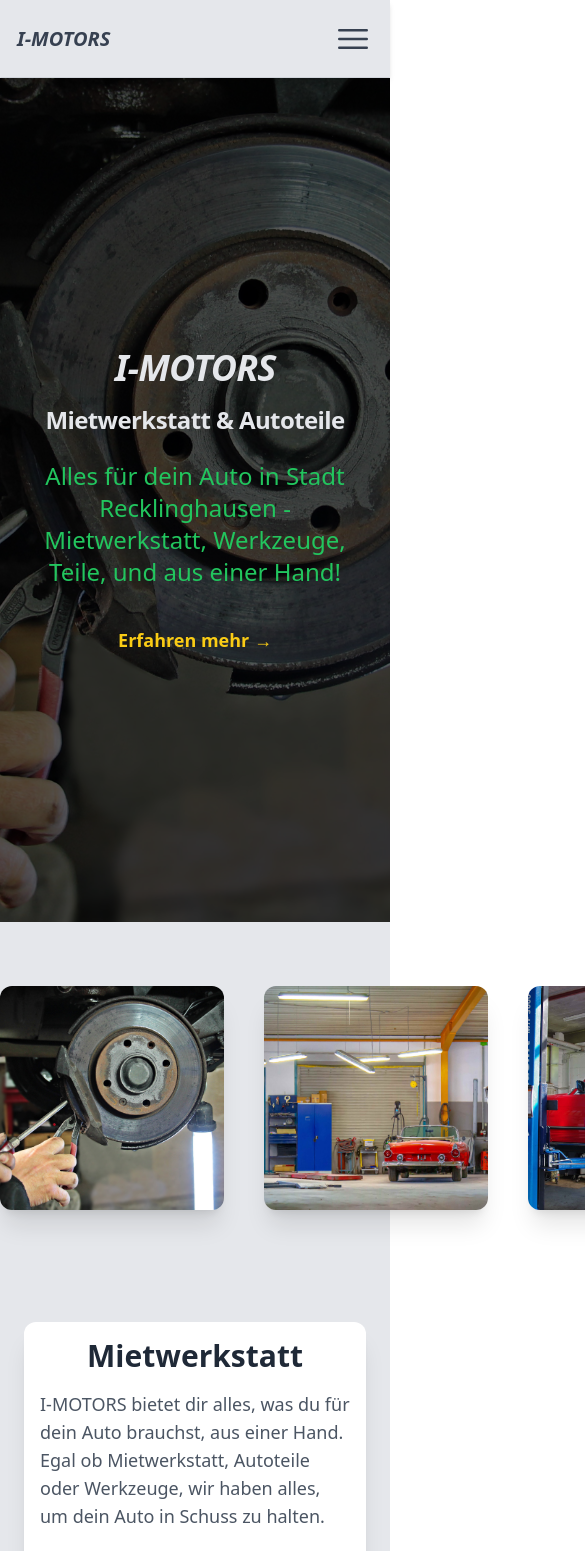
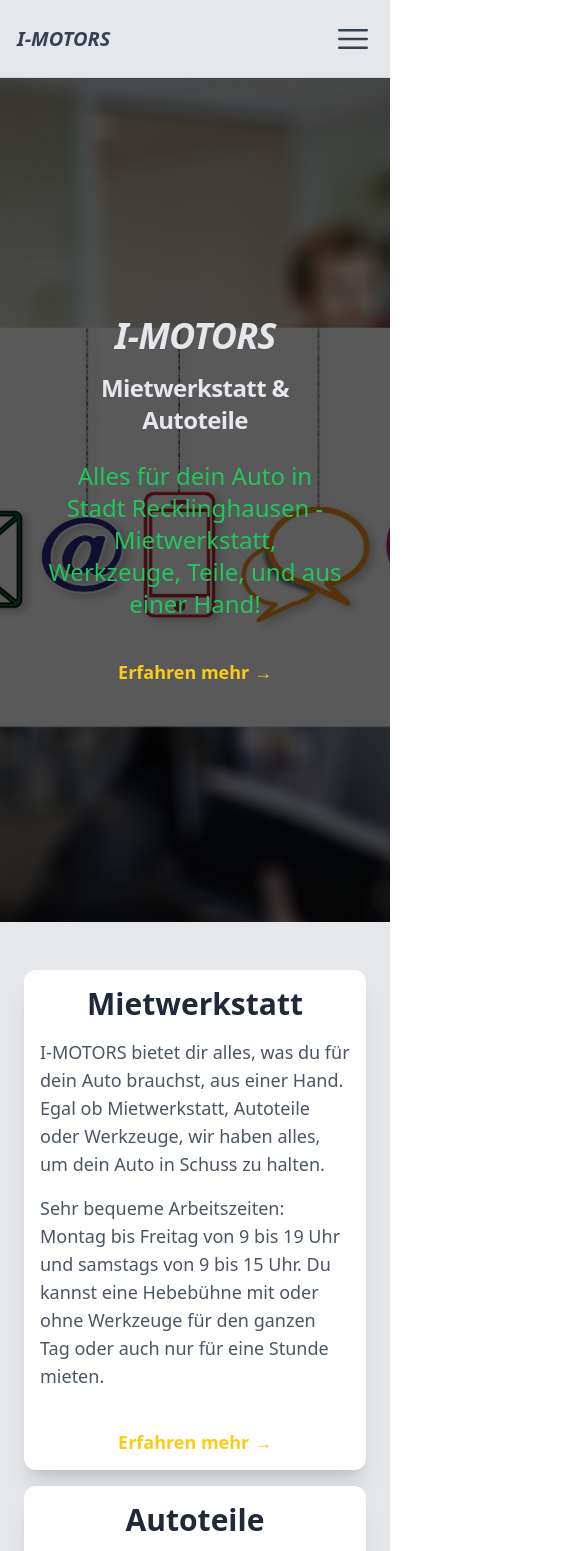
Before and after one commit to kostarusin/i-motors, a Next.js app: page / in a window 390 px wide. Shown: the top 1551 px of the page, 585 px wide, since content can reach past the window. Built offline with nearby package versions, Linux system fonts and the light colour scheme.

Commit message:
images responsive

```diff
--- a/src/app/components/HomePageImages.tsx
+++ b/src/app/components/HomePageImages.tsx
@@ -5,14 +5,13 @@ const images: string[] = [
   '/antique-car-4804725.jpg',
   '/automobile-3230876.jpg',
   '/workshop-97.jpg',
-  '/tuv-3206059.jpg',
 ];
 
 const HomePageImages: React.FC = () => {
   return (
-    <div className="relative mx-auto flex gap-10 max-w-7xl h-full lg:px-8">
+    <>
       {images.map((src: string, index: number) => (
-        <div key={index} className="relative w-56 h-56">
+        <div key={index} className="relative w-80 h-72">
           {' '}
           {/* Adjust height as needed */}
           <Image
@@ -24,7 +23,7 @@ const HomePageImages: React.FC = () => {
           />
         </div>
       ))}
-    </div>
+    </>
   );
 };
 
--- a/src/app/page.tsx
+++ b/src/app/page.tsx
@@ -1,23 +1,32 @@
-'use client';
-import Slideshow from './components/HomepageSlideshow';
-import SearchInput from './components/SearchInput';
+// 'use client';
+// import Slideshow from './components/HomepageSlideshow';
+// import SearchInput from './components/SearchInput';
 import ImageHomepageSection from './components/HomePageImages';
 import Image from 'next/image';
 
 export default function Page() {
   return (
     <main className="flex-grow">
-      <div className="relative h-screen w-full">
-        <Slideshow />
+      {/* <div className="relative h-screen w-full"> */}
+      <div
+        className="relative isolate px-6 lg:px-8 "
+        style={{
+          backgroundImage: "url('/contact-3994018.jpg')",
+          backgroundSize: 'cover',
+          backgroundPosition: 'center',
+          height: '100vh', // Adjust the height as needed
+        }}
+      >
+        {/* <Slideshow /> */}
         <div className="absolute inset-0 bg-black opacity-65 z-10"></div>{' '}
         <div className="relative z-20 flex flex-col items-center justify-center h-full">
           <div className="px-6 lg:px-8 text-center">
             <h1 className="text-4xl font-bold italic tracking-tight text-gray-200 sm:text-8xl">
               I-MOTORS
             </h1>
-            <p className="pt-4 text-2xl font-bold tracking-tight text-gray-200 sm:text-4xl">
+            <h2 className="pt-4 text-2xl font-bold tracking-tight text-gray-200 sm:text-4xl">
               Mietwerkstatt & Autoteile
-            </p>
+            </h2>
             <p className="mt-6 text-2xl leading-8 text-green-500">
               Alles für dein Auto in Stadt Recklinghausen - Mietwerkstatt,
               Werkzeuge, Teile, und aus einer Hand!
@@ -34,9 +43,7 @@ export default function Page() {
           </div>
         </div>
       </div>
-      <section className="bg-gray-200 py-16 grid gap-16 ">
-        <ImageHomepageSection />
-      </section>
+
       <section
         id="information"
         className="bg-gray-200 py-12 px-6 flex flex-col gap-4 lg:flex-row lg:gap-4"
@@ -145,7 +152,7 @@ export default function Page() {
           </div>
         </div>
       </section>
-      <section className="bg-gray-200 py-16 grid gap-16 ">
+      <section className="bg-gray-200 pb-12 px-6 flex flex-wrap justify-center items-center gap-4 md:justify-center md:gap-12 xl:gap-4">
         <ImageHomepageSection />
       </section>
     </main>
```
